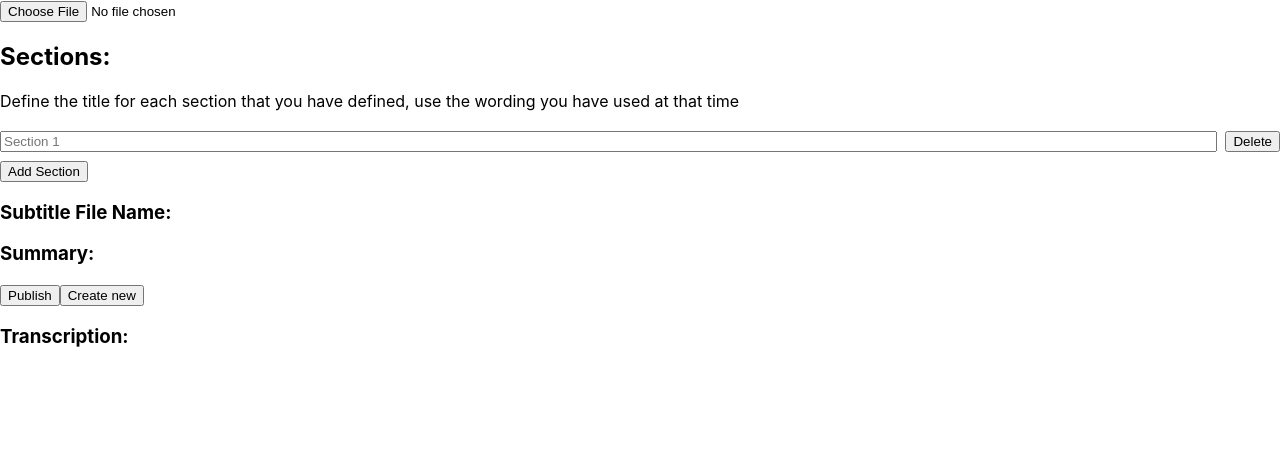
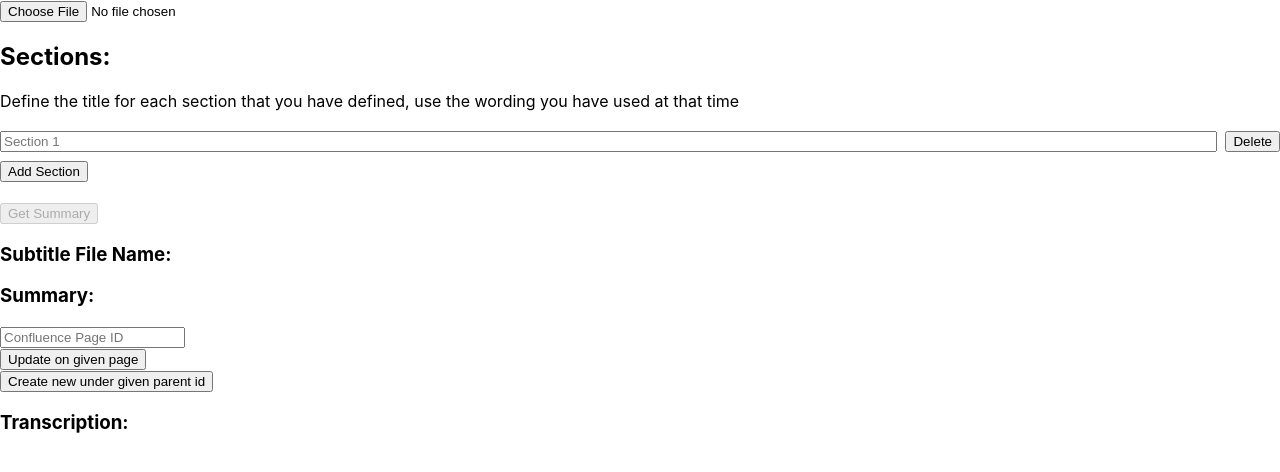
Before and after one commit to shirokonto/SnapRecap-Ui, a React (Create React App) app: page / in a window 1280 px wide. Shown: the top 472 px of the page. Built offline with nearby package versions, Linux system fonts and the light colour scheme; no server answers.

Commit message:
improve confluence api calls

```diff
--- a/src/VideoUploader.tsx
+++ b/src/VideoUploader.tsx
@@ -7,21 +7,16 @@ type Result = {
 };
 
 const VideoUploader = () => {
+    const [file, setFile] = useState<File | null>(null);
     const [fileName, setFileName] = useState('');
     const [transcription, setTranscription] = useState('');
     const [summary, setSummary] = useState('');
     const [isLoading, setIsLoading] = useState(false);
     const [sections, setSections] = useState<string[]>(['']);
+    const [confluencePageId, setConfluencePageId] = useState('');
 
-    const confluenceBaseUrl = process.env.REACT_APP_CONFLUENCE_BASE_URL;
-    const parentPageId = process.env.REACT_APP_CONFLUENCE_PARENT_PAGE_ID;
-    const spaceKey = process.env.REACT_APP_CONFLUENCE_SPACEKEY;
-    const confluenceToken = process.env.REACT_APP_CONFLUENCE_TOKEN;
-
-    const handleFileUpload = async (event: React.ChangeEvent<HTMLInputElement>) => {
-        if (!event.target.files) return;
-
-        const file = event.target.files[0];
+    const handleGetSummary = async () => {
+        if (!file) return; // Ensure file is uploaded
         const formData = new FormData();
         formData.append('file', file);
         formData.append('sections', JSON.stringify(sections));
@@ -35,15 +30,78 @@ const VideoUploader = () => {
                 mode: 'cors',
             });
             const result: Result = await response.json();
-            console.log("result", result);
             setFileName(result.file_name);
             setTranscription(result.transcription);
             setSummary(result.summary);
         } catch (error) {
-            console.error('Error uploading video:', error);
+            console.error("Error uploading video:", error);
         } finally {
             setIsLoading(false);
         }
+    }
+
+    const handleCreateNewOnConfluence = async () => {
+        if (!confluencePageId || confluencePageId === '') {
+            console.error("Parent page ID is not set");
+            return;
+        }
+
+        try {
+            const formData = new FormData();
+            formData.append('parent_id', confluencePageId);
+            formData.append('title', "Test Page Py");
+            formData.append('content', `<h1>This is a second test page</h1><p>This is a test page with py</p><img src="https://picsum.photos/200/300" alt="Example Image" />`);
+
+            const response = await fetch("http://localhost:8000/postonconfluence", {
+                method: "POST",
+                body: formData,
+                mode: "cors",
+            });
+
+            if (response.ok) {
+                const result = await response.json();
+                console.log("Page created successfully:", result);
+            } else {
+                const errorText = await response.text();
+                console.error("Failed to create page:", response.status, errorText);
+            }
+        } catch (error) {
+            console.error("Error while creating page:", error);
+        }
+    };
+
+    const handleUpdateOnConfluence = async () => {
+        if (!confluencePageId || confluencePageId === '') {
+            console.error("Parent page ID is not set");
+            return;
+        }
+        try {
+            const formData = new FormData();
+            formData.append("title", "Update page test");
+            formData.append("content", "<h1>This is a update test page</h1><p>This is an updated test page with py</p><p>Test Nr 4</p><img src=\"https://picsum.photos/200/300\" alt=\"Example Image\" />");
+            formData.append("page_id", confluencePageId);
+
+            const response = await fetch("http://localhost:8000/updateonconfluence", {
+                method: "PUT",
+                body: formData,
+                mode: "cors",
+            });
+
+            if (response.ok) {
+                const result = await response.json();
+                console.log("Page updated successfully:", result);
+            } else {
+                const errorText = await response.text();
+                console.error("Failed to update page:", response.status, errorText);
+            }
+        } catch (error) {
+            console.error("Error while updating page:", error);
+        }
+    };
+
+    const handleFileUpload = async (event: React.ChangeEvent<HTMLInputElement>) => {
+        if (!event.target.files) return;
+        setFile(event.target.files[0]);
     };
 
     const handleSectionChange = (index: number, value: string) => {
@@ -61,78 +119,12 @@ const VideoUploader = () => {
         setSections(updatedSections);
     };
 
-    const handlePublishOnConfluence = async () => {
-        try {
-            const response = await fetch(`${confluenceBaseUrl}/rest/api/content/${parentPageId}`, {
-                method: "PUT",
-                headers: {
-                    "Authorization": `Bearer ${confluenceToken}`,
-                    "Content-Type": "application/json",
-                },
-                body: JSON.stringify({
-                    version: { number: 2 },
-                    title: `Summary for Test`,
-                    type: "page",
-                    space: {
-                        key: spaceKey
-                    },
-                    body: {
-                        storage: {
-                            "value": "<h1>Your Content Here</h1>",
-                            representation: "storage",
-                        },
-                    },
-                }),
-            });
-
-            if (response.ok) {
-                const result = await response.json();
-                console.log("Successfully published to Confluence:", result);
-            } else {
-                const errorText = await response.text();
-                console.error("Failed to publish to Confluence:", response.status, errorText);
-            }
-        } catch (error) {
-            console.error("Error while publishing to Confluence:", error);
+    const handlePageIdChange = (pageId: string) => {
+        if (pageId) {
+            console.log("Page ID:", pageId);
+            setConfluencePageId(pageId);
         }
-    };
-
-    // TODO works with Postman - here CORS error
-    const handleCreateNewOnConfluence = async () => {
-        try {
-            const response = await fetch(`${confluenceBaseUrl}/rest/api/content`, {
-                method: "POST",
-                headers: {
-                    "Authorization": `Bearer ${confluenceToken}`,
-                    "Content-Type": "application/json",
-                },
-                body: JSON.stringify({
-                    type: "page",
-                    title: "React Test Page",
-                    space: { key: spaceKey },
-                    ancestors: [
-                        { id: parentPageId }
-                    ],
-                    body: {
-                        storage: {
-                            value: `<h1>Welcome</h1><p>This is the content of the new page.</p>`,
-                            representation: "storage",
-                        },
-                    },
-                }),
-            });
-
-            if (response.ok) {
-                const result = await response.json();
-                console.log("Page created successfully:", result);
-            } else {
-                const errorText = await response.text();
-                console.error("Failed to create page:", response.status, errorText);
-            }
-        } catch (error) {
-            console.error("Error while creating page:", error);
-        }
-    };
+    }
 
     return (
         <div>
@@ -155,7 +147,8 @@ const VideoUploader = () => {
                 ))}
                 <button onClick={addSection}>Add Section</button>
             </div>
-
+            <br/>
+            <button onClick={handleGetSummary} disabled={!file}>Get Summary</button>
             <div>
                 <h3>Subtitle File Name:</h3>
                 <p>{fileName}</p>
@@ -165,8 +158,16 @@ const VideoUploader = () => {
                     <div>
                         <h3>Summary:</h3>
                         <p>{summary}</p>
-                        <button onClick={() => handlePublishOnConfluence()}>Publish</button>
-                        <button onClick={() => handleCreateNewOnConfluence()}>Create new</button>
+                        <div>
+                            <input type="text"
+                                   value={confluencePageId}
+                                   placeholder="Confluence Page ID"
+                                   onChange={(e) => handlePageIdChange(e.target.value)}/>
+                            <br/>
+                            <button onClick={() => handleUpdateOnConfluence()}>Update on given page</button>
+                            <br/>
+                            <button onClick={() => handleCreateNewOnConfluence()}>Create new under given parent id</button>
+                        </div>
 
                         <h3>Transcription:</h3>
                         <pre style={{ whiteSpace: 'pre-wrap' }}>{transcription}</pre>
```
